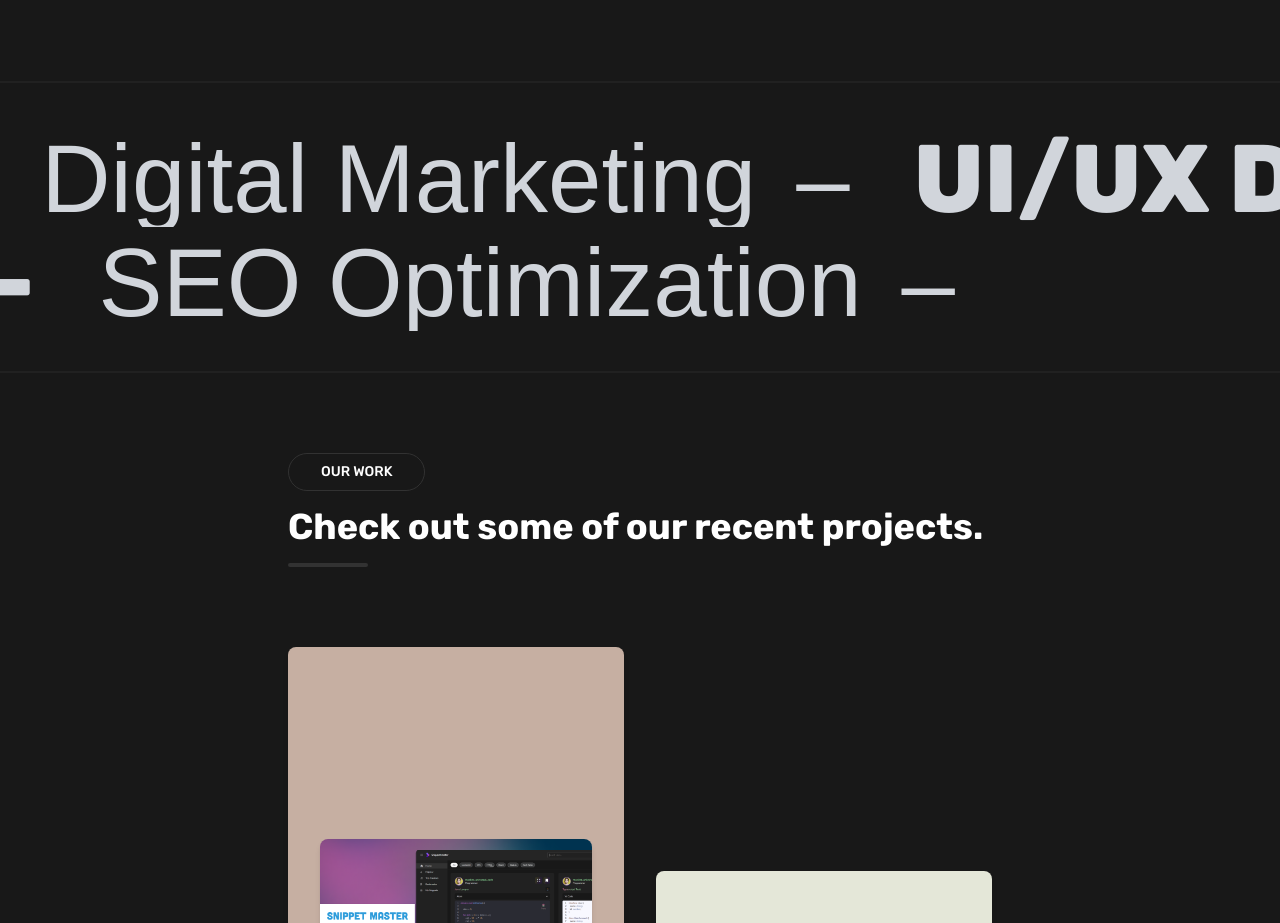
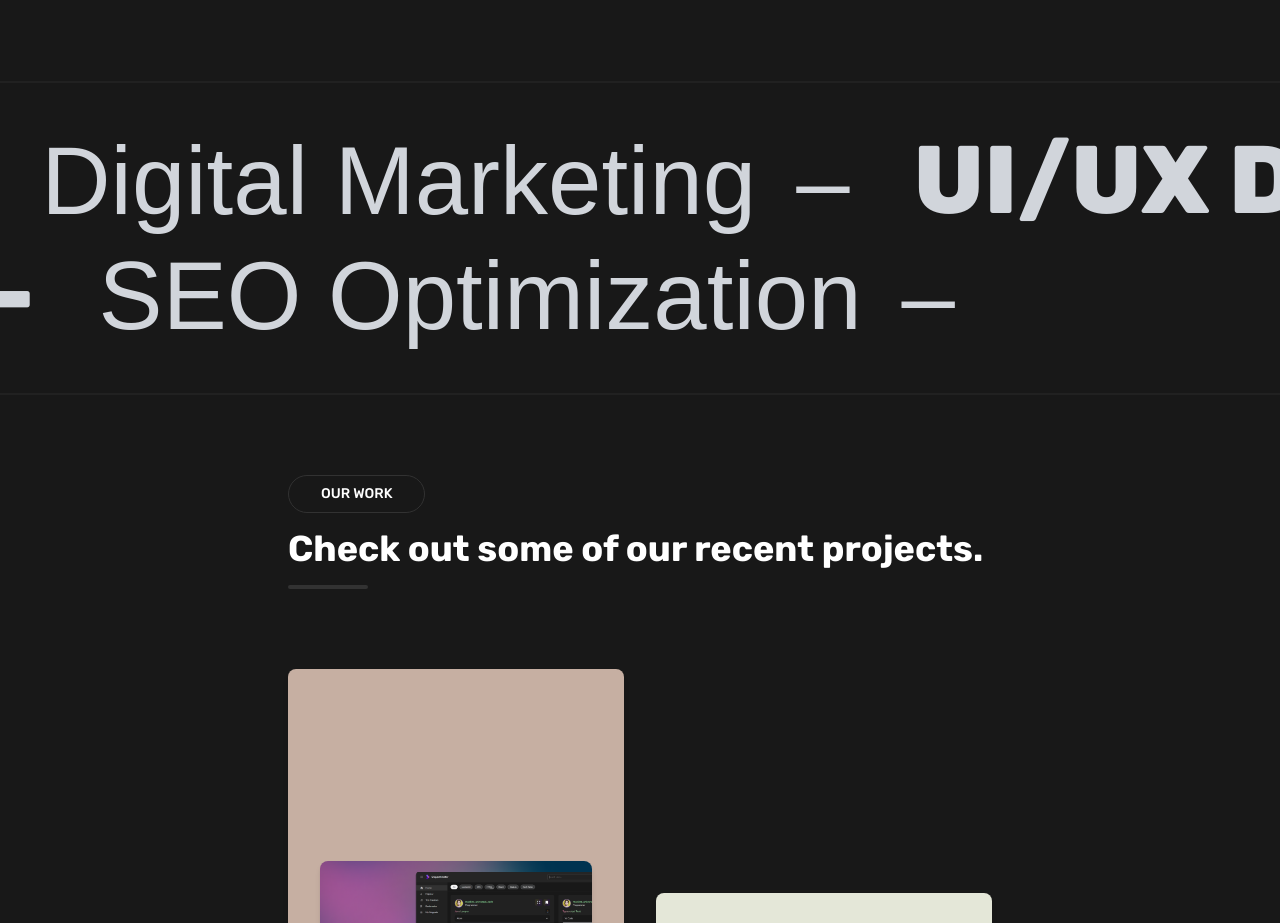
Before and after one commit to Maclinz/portfolio-agency, a Next.js app: page / in a window 1280 px wide. Shown: the part 3720-4643 px from the top of the page. Built offline with nearby package versions, Linux system fonts and the light colour scheme; some icons are missing; a web font is replaced by a local one.

Commit message:
fix: line and lines

```diff
--- a/app/Components/ScrollingText/ScrollingText.tsx
+++ b/app/Components/ScrollingText/ScrollingText.tsx
@@ -26,7 +26,7 @@ function ScrollingText({ direction }: ScrollingTextProps) {
           return (
             <span
               key={index}
-              className={`px-4 pr-12 inline-block align-middle ${
+              className={`scrolling-text px-4 pr-12 inline-block align-middle ${
                 text.outline || ""
               } `}
             >
--- a/app/Components/Sections/HeroSection/HeroSection.tsx
+++ b/app/Components/Sections/HeroSection/HeroSection.tsx
@@ -17,7 +17,7 @@ function HeroSection() {
 
   return (
     <section className="relative h-full w-full">
-      <div className="absolute w-full h-[100vh] top-0 flex justify-evenly z-[-1]">
+      <div className="absolute w-full h-[100vh] top-[-120px] md:top-0 flex justify-evenly z-[-1]">
         {arr.map((_, i) => {
           return (
             <div key={i} className="relative w-[1px] h-full bg-2">
--- a/app/globals.css
+++ b/app/globals.css
@@ -51,6 +51,10 @@ h1 {
   );
 }
 
+.scrolling-text {
+  line-height: 1.2;
+}
+
 .cta-button {
   @apply inline-block px-8 py-4 text-white font-semibold bg-gradient-to-r from-purple-500 to-indigo-500 rounded-[2rem] overflow-hidden;
 }
```
